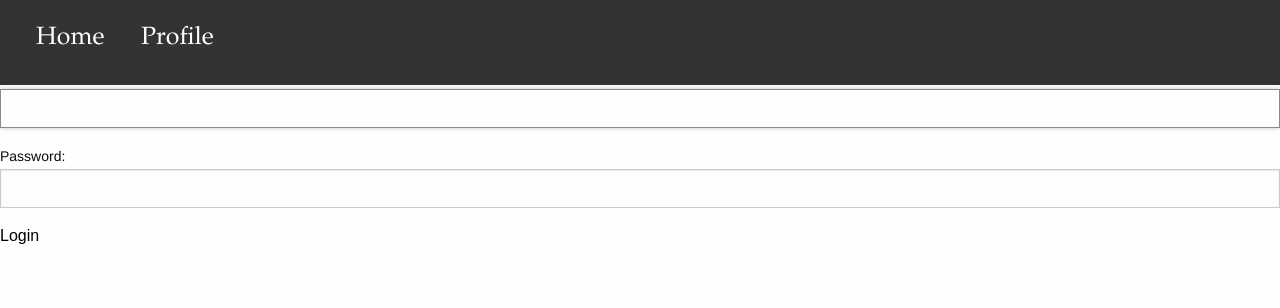
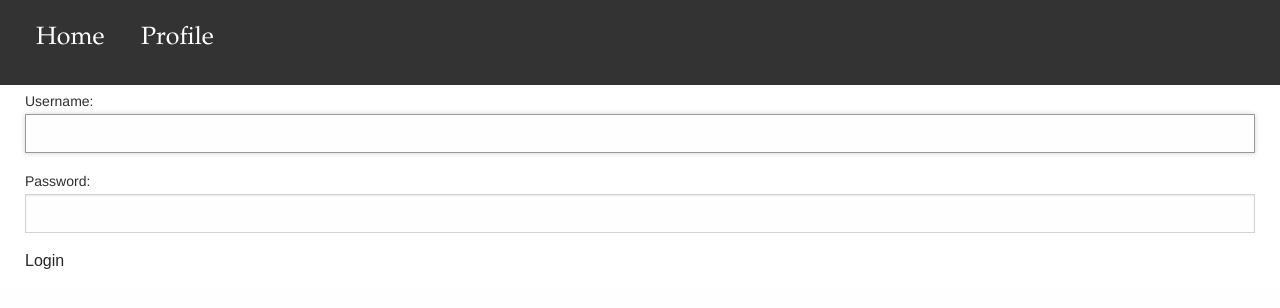
Before and after one commit to cahudson94/django-imager, a Django app: page /login/ in a window 1280 px wide. Shown: the top 308 px of the page. Run offline with Django 3.2, Linux system fonts and the light colour scheme; parts of the project's set-up code (start-up, migrations or seed data) failed here and were passed over.

Commit message:
small changes.

```diff
--- a/imagersite/imagersite/templates/imagersite/base.html
+++ b/imagersite/imagersite/templates/imagersite/base.html
@@ -16,7 +16,9 @@
       <div class="menu-text"><h4><a href="{% url 'profile' %}">Profile</a></h4></div>
     </div>
   </div>
+  <div class="body">
      {% block body %}
      {% endblock %}
+  </div>
 </body>
 </html>
--- a/imagersite/static/app.css
+++ b/imagersite/static/app.css
@@ -96,7 +96,7 @@ MAIN SECTION
 }
 
 .body {
-    background-color: #333;
+    background-color: white;
     opacity: 0.85;
     background-blend-mode: overlay;
     padding: 25px 25px 15px 25px;
@@ -104,7 +104,6 @@ MAIN SECTION
 
 .body h1 {
     text-align: center;
-    color: white;
 }
 
 .body h3 {
```
Also changed, not shown: imagersite/imagersite/templates/imagersite/profile.html (+6 -1 lines).
